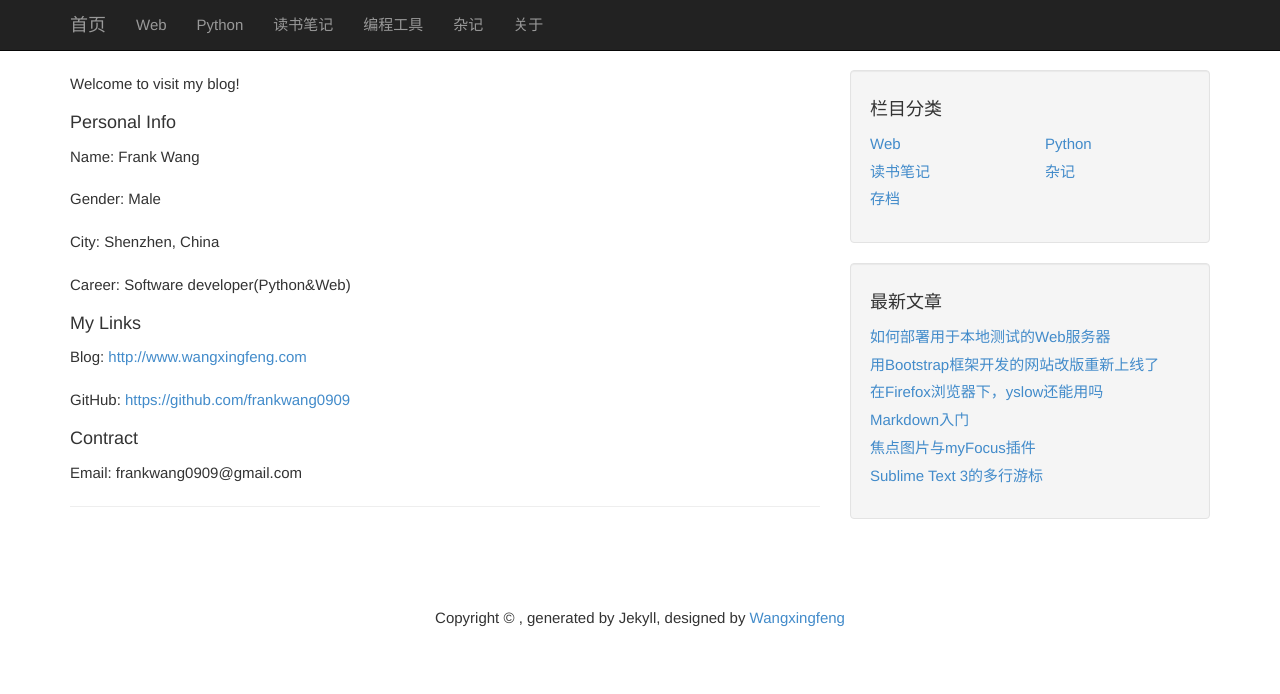
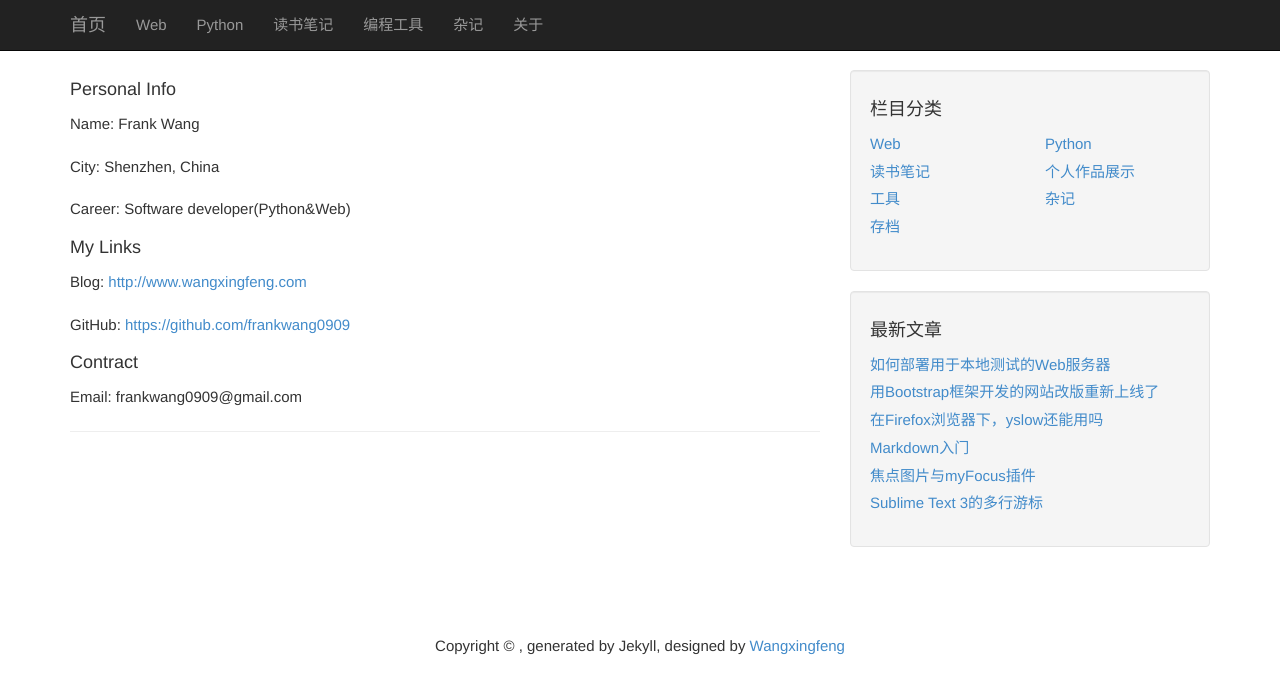
Before and after one commit to frankwang0909/blog_v1.0, a Jekyll site: the page built from about.md, in a window 1280 px wide. Shown: the top 694 px of the page. Built offline with Jekyll 4.4.1, drawn with Linux system fonts in a browser that asks for light colours.

Commit message:
新增个人作品展示栏
新增个人作品展示栏

```diff
--- a/_includes/categories.html
+++ b/_includes/categories.html
@@ -8,6 +8,11 @@
                   <li>
                     <a href="/posts/reading.html">
                       读书笔记
+                    </a>
+                  </li>
+                  <li>
+                    <a href="/posts/tools.html">
+                      工具
                     </a>
                   </li>
                   <li>
@@ -26,6 +31,11 @@
                     </a>
                   </li>
                   <li>
+                    <a href="/posts/portfolio.html">
+                      个人作品展示
+                    </a>
+                  </li>
+                  <li>
                     <a href="/posts/other.html">
                       杂记
                     </a>
--- a/_includes/copyright.html
+++ b/_includes/copyright.html
@@ -1,4 +1,4 @@
             <div style="text-align:center;margin-top:15px;">
-				Copyright &copy; {{ www.wangxingfeng.com}}, generated by Jekyll, designed by <a href="http://www.wangxingfeng.com">Wangxingfeng</a>
+				Copyright &copy; {{ http://www.wangxingfeng.com}}, generated by Jekyll, designed by <a href="http://www.wangxingfeng.com">Wangxingfeng</a>
 				<br/>
             </div>
--- a/_layouts/default.html
+++ b/_layouts/default.html
@@ -1,5 +1,5 @@
 <!DOCTYPE html>
-<html lang="en">
+<html lang="zh-CN">
   <head>
     <meta charset="utf-8"/>
     <meta http-equiv="X-UA-Compatible" content="IE=edge"/>
--- a/_layouts/index.html
+++ b/_layouts/index.html
@@ -1,5 +1,5 @@
 <!DOCTYPE html>
-<html lang="en">
+<html lang="zh-CN">
   <head>
     <meta charset="utf-8"/>
     <meta http-equiv="X-UA-Compatible" content="IE=edge"/>
--- a/about.md
+++ b/about.md
@@ -2,12 +2,9 @@
 layout: page
 title: "关于：About"
 ---
-Welcome to visit my blog!
 
 #### Personal Info
 Name: Frank Wang
-
-Gender: Male
 
 City: Shenzhen, China
 
```
Also changed, not shown: posts/portfolio.md (added, +4 -0 lines).
